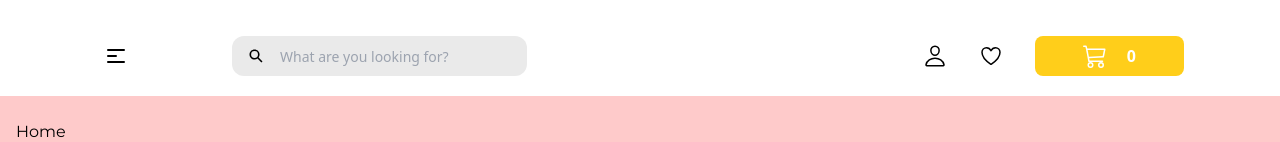
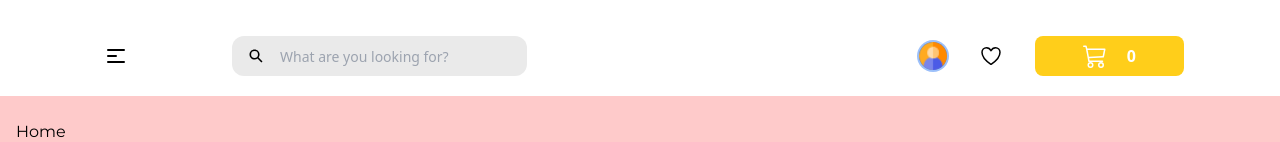
Before and after one commit to PetyaFerreiraDeveloper/book-store-mern, a React (Vite) app in the folder frontend/: page / in a window 1280 px wide. Shown: the top 142 px of the page. Built offline with nearby package versions, Linux system fonts and the light colour scheme.

Commit message:
create navbar

```diff
--- a/frontend/src/components/Navbar.jsx
+++ b/frontend/src/components/Navbar.jsx
@@ -1,12 +1,26 @@
+import { useState } from "react"
+import { Link } from "react-router-dom"
+
 import { BsCart3 } from "react-icons/bs"
 import { HiOutlineMenuAlt1 } from "react-icons/hi"
 import { IoSearchSharp } from "react-icons/io5"
 import { IoPersonOutline } from "react-icons/io5"
 import { IoHeartOutline } from "react-icons/io5"
-import { Link } from "react-router-dom"
+
+import avatarImg from "../assets/avatar.png"
+
+const navigation = [
+  { name: "Dahsboard", href: "/dashboard" },
+  { name: "Orders", href: "/orders" },
+  { name: "Cart Page", href: "/cart" },
+  { name: "Checkout", href: "/checkout" },
+]
 
 const Navbar = () => {
-  const currentUser = false
+  const [isDropdpwnOpen, setIsDropdownOpen] = useState(false)
+  console.log(isDropdpwnOpen)
+
+  const currentUser = true
   return (
     <header className="flex justify-between xl:justify-start xl:gap-24 items-center px-6 xl:px-24 pt-9 pb-5 w-full">
       <Link className="p-2" to="/">
@@ -24,14 +38,31 @@ const Navbar = () => {
         />
       </div>
 
-      <nav className="flex xl:ml-auto gap-8">
-        <button className="hidden xl:block">
-          <div>
+      <nav className="flex items-center xl:ml-auto gap-8">
+        <div className="hidden xl:block relative">
           {currentUser ? (
             <>
-              <button>
-                <img src="" alt="avatar" />
+              <button
+                className="flex justify-center items-center"
+                onClick={() => setIsDropdownOpen(!isDropdpwnOpen)}
+              >
+                <img
+                  src={avatarImg}
+                  alt="avatar"
+                  className="w-7 h-7 ring-2 rounded-full bg-blue-500"
+                />
               </button>
+              {isDropdpwnOpen && (
+                <div className="absolute right-0 bg-white shadow-lg rounded-md w-48 mt-2 py-4 z-40">
+                  <ul className="py-2">
+                    {navigation.map((nav) => (
+                      <li key={nav.name} onClick={() => setIsDropdownOpen(false)}>
+                        <Link to={nav.href} className=" block py-2 px-4 hover:bg-slate-300">{nav.name}</Link>
+                      </li>
+                    ))}
+                  </ul>
+                </div>
+              )}
             </>
           ) : (
             <Link to="/login">
@@ -39,7 +70,6 @@ const Navbar = () => {
             </Link>
           )}
         </div>
-        </button>
         <button className="hidden xl:block">
           <IoHeartOutline className="w-6 h-6" />
         </button>
```
Lines whose indentation alone changed are shown as unchanged.
